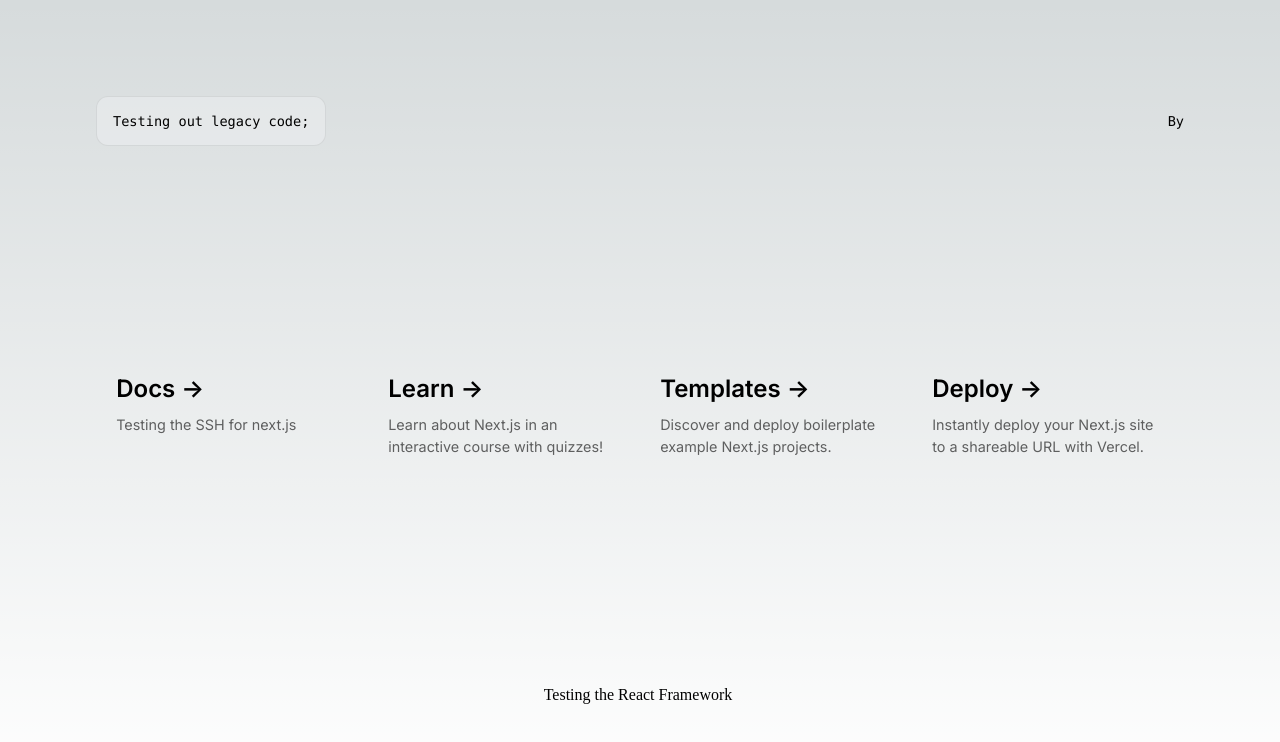
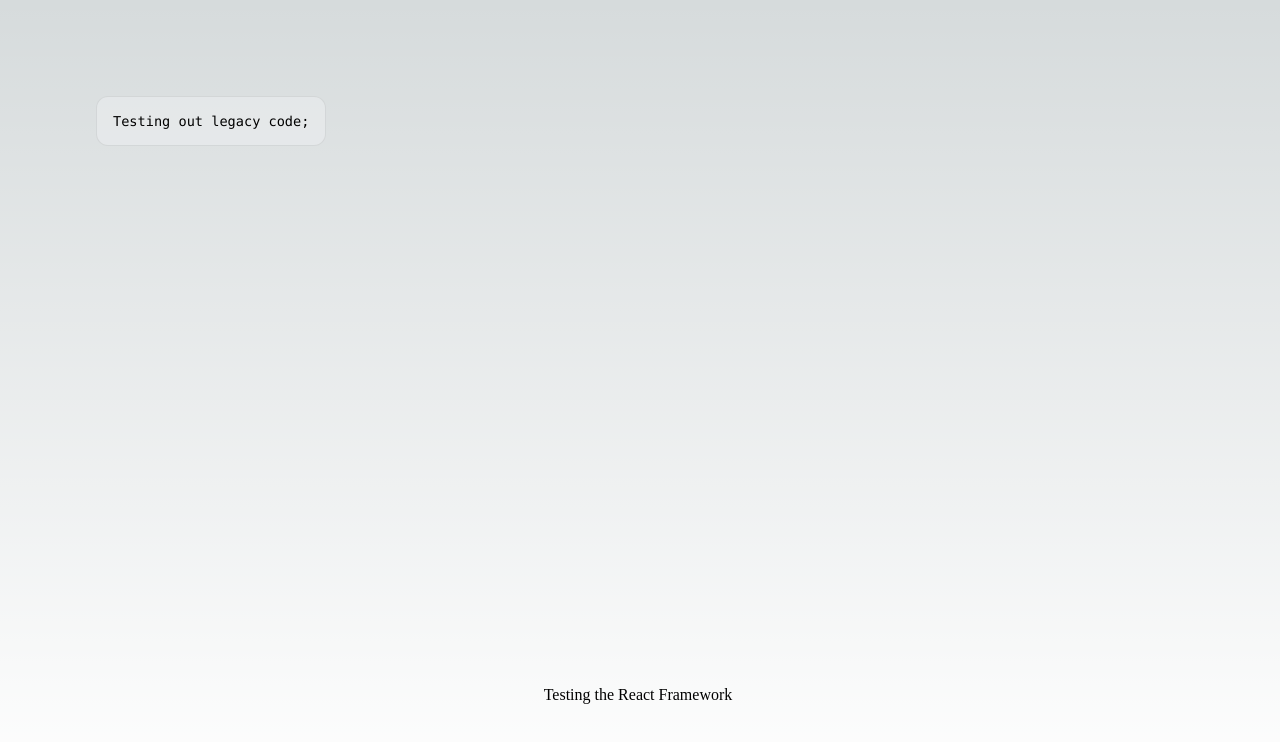
Before and after one commit to torisutansan02/torisutansan, a Next.js app: page / in a window 1280 px wide. Shown: the top 742 px of the page. Built offline with nearby package versions, Linux system fonts and the light colour scheme.

Commit message:
Editing index.js

```diff
--- a/pages/index.js
+++ b/pages/index.js
@@ -19,74 +19,6 @@ export default function Home() {
           <p>
             Testing out legacy code;
           </p>
-          <div>
-            <a
-              href="https://vercel.com?utm_source=create-next-app&utm_medium=default-template&utm_campaign=create-next-app"
-              target="_blank"
-              rel="noopener noreferrer"
-            >
-              By{' '}
-            </a>
-          </div>
-        </div>
-
-        <div className={styles.grid}>
-          <a
-            href="https://nextjs.org/docs?utm_source=create-next-app&utm_medium=default-template&utm_campaign=create-next-app"
-            className={styles.card}
-            target="_blank"
-            rel="noopener noreferrer"
-          >
-            <h2 className={inter.className}>
-              Docs <span>-&gt;</span>
-            </h2>
-            <p className={inter.className}>
-              Testing the SSH for next.js
-            </p>
-          </a>
-
-          <a
-            href="https://nextjs.org/learn?utm_source=create-next-app&utm_medium=default-template&utm_campaign=create-next-app"
-            className={styles.card}
-            target="_blank"
-            rel="noopener noreferrer"
-          >
-            <h2 className={inter.className}>
-              Learn <span>-&gt;</span>
-            </h2>
-            <p className={inter.className}>
-              Learn about Next.js in an interactive course with&nbsp;quizzes!
-            </p>
-          </a>
-
-          <a
-            href="https://vercel.com/templates?framework=next.js&utm_source=create-next-app&utm_medium=default-template&utm_campaign=create-next-app"
-            className={styles.card}
-            target="_blank"
-            rel="noopener noreferrer"
-          >
-            <h2 className={inter.className}>
-              Templates <span>-&gt;</span>
-            </h2>
-            <p className={inter.className}>
-              Discover and deploy boilerplate example Next.js&nbsp;projects.
-            </p>
-          </a>
-
-          <a
-            href="https://vercel.com/new?utm_source=create-next-app&utm_medium=default-template&utm_campaign=create-next-app"
-            className={styles.card}
-            target="_blank"
-            rel="noopener noreferrer"
-          >
-            <h2 className={inter.className}>
-              Deploy <span>-&gt;</span>
-            </h2>
-            <p className={inter.className}>
-              Instantly deploy your Next.js site to a shareable URL
-              with&nbsp;Vercel.
-            </p>
-          </a>
         </div>
 
         <div classname = {styles.description}>
```
